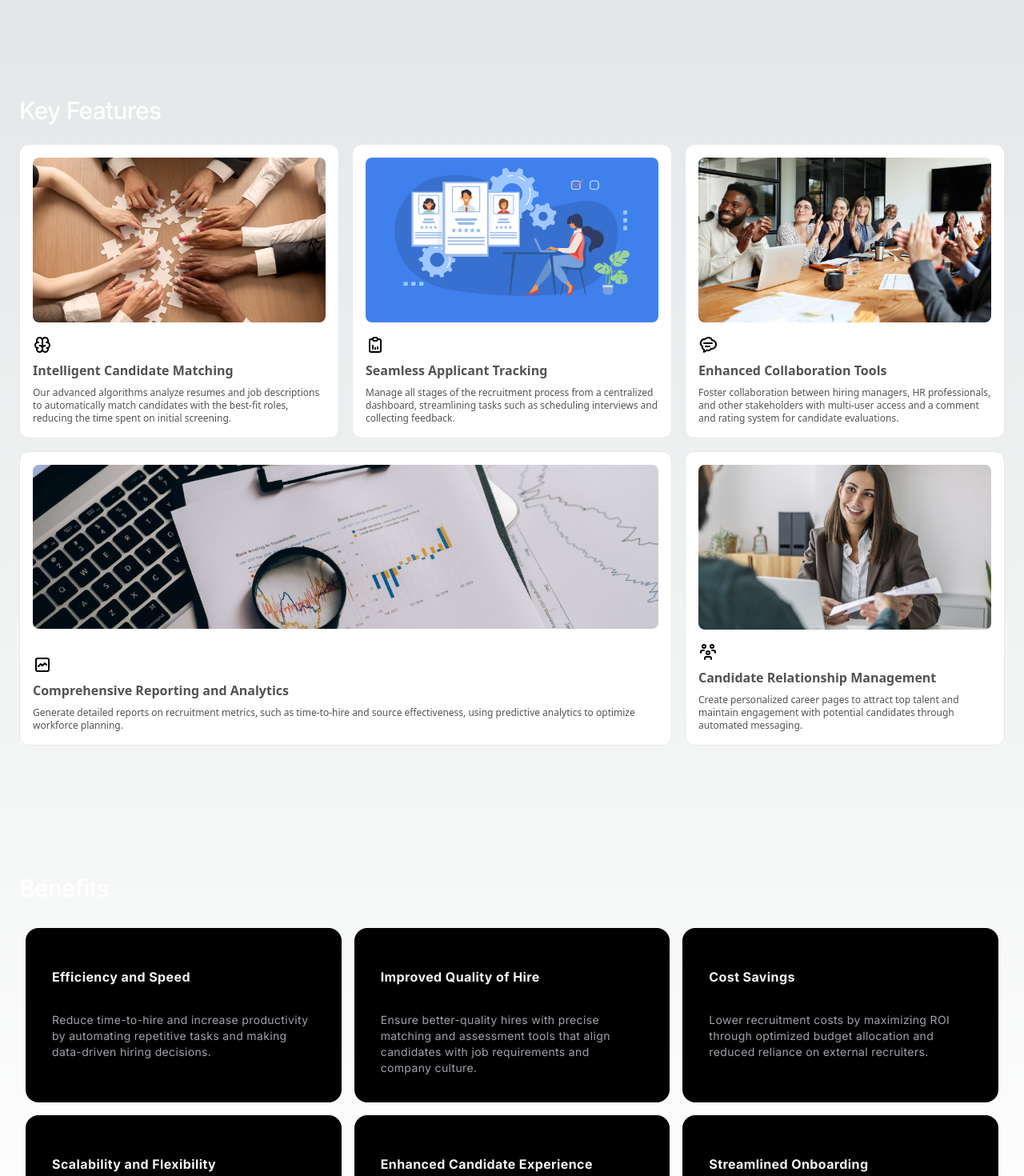
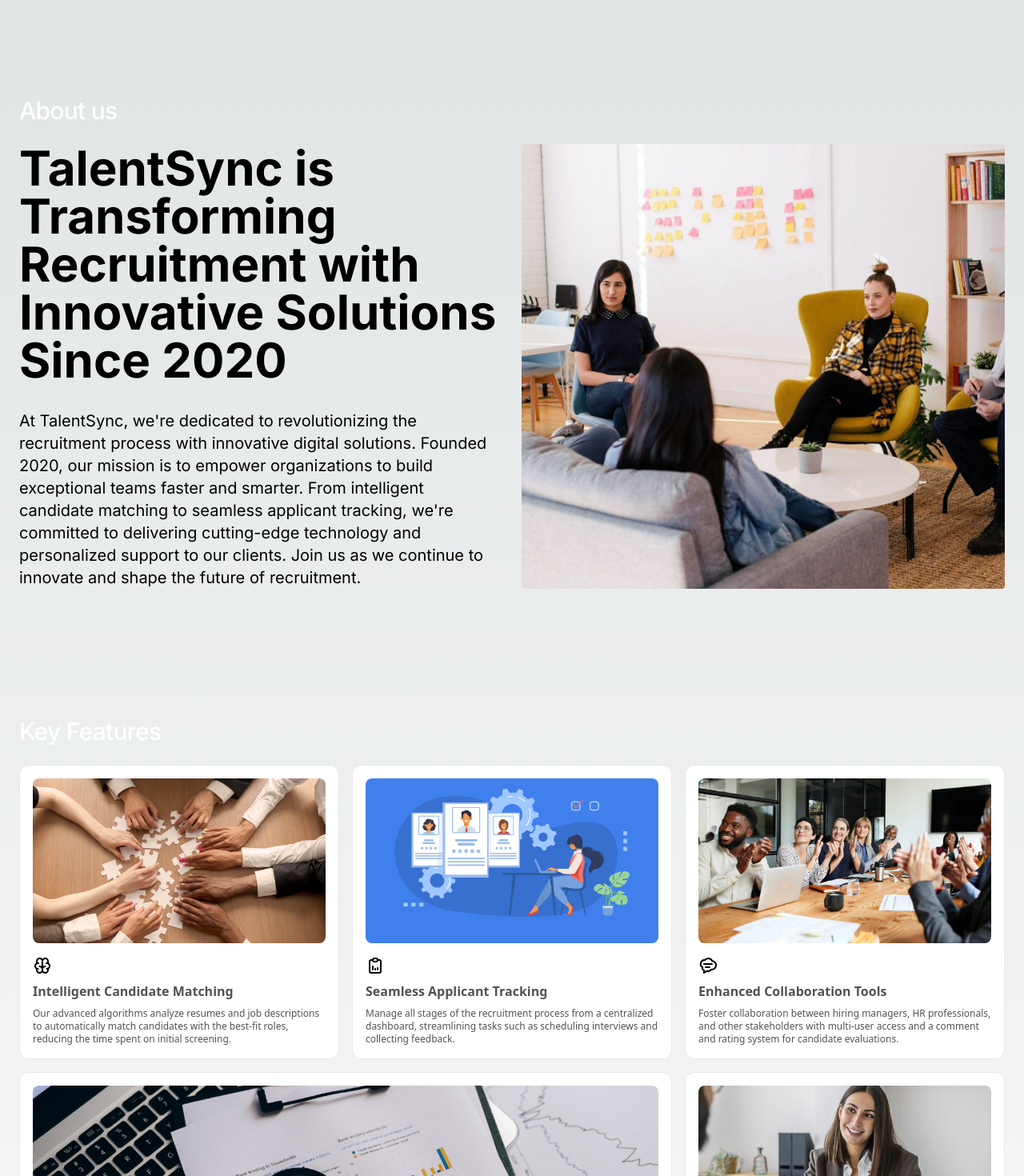
Before and after one commit to yahyashareef48/digital-recruitment-frontend, a Next.js app: page / in a window 1280 px wide. Shown: the part 840-2310 px from the top of the page at 80% size. Built offline with nearby package versions, Linux system fonts and the light colour scheme.

Commit message:
about us and animation done for now

```diff
--- a/app/page.js
+++ b/app/page.js
@@ -8,10 +8,11 @@
 
 import { keyFeatures } from "../data/keyFeatures.js";
 import { benefitsData } from "../data/benefitsData.js";
+import Image from "next/image";
 
 export default function Home() {
   return (
-    <main className="flex flex-col lg:gap-40 gap-20">
+    <main className="flex flex-col lg:gap-40 gap-20 overflow-x-hidden">
       <section id="above-the-fold">
         <AuroraBackground>
           <motion.div
@@ -37,7 +38,91 @@
         </AuroraBackground>
       </section>
 
-      <section id="key-features" className="max-w-7xl mx-auto">
+      <section id="about-us" className="max-w-7xl mx-auto">
+        <div className="mx-6">
+          <motion.h2
+            initial="hidden"
+            whileInView="visible"
+            transition={{ duration: 0.5 }}
+            viewport={{ once: true }}
+            variants={{
+              visible: { x: 0 },
+              hidden: { x: "-100%" },
+            }}
+            className="text-3xl font-medium tracking-tight text-white sm:text-left lg:mb-6 mb-3"
+          >
+            About us
+          </motion.h2>
+
+          <div className="grid md:grid-cols-2 gap-6">
+            <div>
+              <motion.h3
+                initial="hidden"
+                whileInView="visible"
+                transition={{ duration: 0.5 }}
+                viewport={{ once: true }}
+                variants={{
+                  visible: { x: 0 },
+                  hidden: { x: "-100%" },
+                }}
+                className="text-xl lg:text-6xl font-bold dark:text-white"
+              >
+                TalentSync is Transforming Recruitment with Innovative Solutions Since 2020
+              </motion.h3>
+              <motion.p
+                initial="hidden"
+                whileInView="visible"
+                transition={{ duration: 0.5 }}
+                viewport={{ once: true }}
+                variants={{
+                  visible: { x: 0 },
+                  hidden: { x: "-100%" },
+                }}
+                className="max-w-2xl text-base lg:text-xl lg:mt-8 mt-4 dark:text-neutral-200"
+              >
+                At TalentSync, we're dedicated to revolutionizing the recruitment process with
+                innovative digital solutions. Founded 2020, our mission is to empower organizations
+                to build exceptional teams faster and smarter. From intelligent candidate matching
+                to seamless applicant tracking, we're committed to delivering cutting-edge
+                technology and personalized support to our clients. Join us as we continue to
+                innovate and shape the future of recruitment.
+              </motion.p>
+            </div>
+
+            <motion.div
+              initial="hidden"
+              whileInView="visible"
+              viewport={{ once: true }}
+              transition={{ duration: 0.3 }}
+              variants={{
+                visible: { opacity: 1, scale: 1 },
+                hidden: { opacity: 0.5, scale: 0.5 },
+              }}
+            >
+              <Image
+                src="/about-us.jpg"
+                className="aspect-video md:aspect-auto object-cover object-center w-full h-full rounded"
+                width={500}
+                height={500}
+                alt="about us image"
+              />
+            </motion.div>
+          </div>
+        </div>
+      </section>
+
+      <motion.section
+        initial="hidden"
+        whileInView="visible"
+        transition={{ duration: 0.5 }}
+        viewport={{ once: true }}
+        variants={{
+          visible: { x: 0 },
+          hidden: { x: "100%" },
+        }}
+        id="key-features"
+        className="max-w-7xl mx-auto"
+      >
         <div className="mx-6">
           <h2 className="text-3xl font-medium tracking-tight text-white sm:text-left lg:mb-6 mb-4">
             Key Features
@@ -56,9 +141,20 @@
             ))}
           </BentoGrid>
         </div>
-      </section>
+      </motion.section>
 
-      <section id="benefits" className="max-w-7xl w-full mx-auto">
+      <motion.section
+        initial="hidden"
+        whileInView="visible"
+        transition={{ duration: 0.5 }}
+        viewport={{ once: true }}
+        variants={{
+          visible: { x: 0 },
+          hidden: { x: "-100%" },
+        }}
+        id="benefits"
+        className="max-w-7xl w-full mx-auto"
+      >
         <div className="mx-6">
           <h2 className="text-3xl font-medium tracking-tight text-white sm:text-left lg:mb-6 mb-3">
             Benefits
@@ -66,7 +162,7 @@
 
           <HoverEffect items={benefitsData} />
         </div>
-      </section>
+      </motion.section>
     </main>
   );
 }
```
Also changed, not shown: public/about-us.jpg (added).
